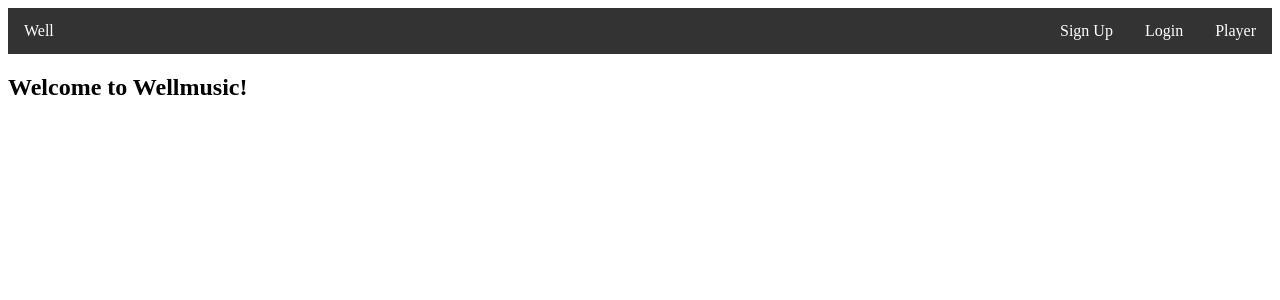
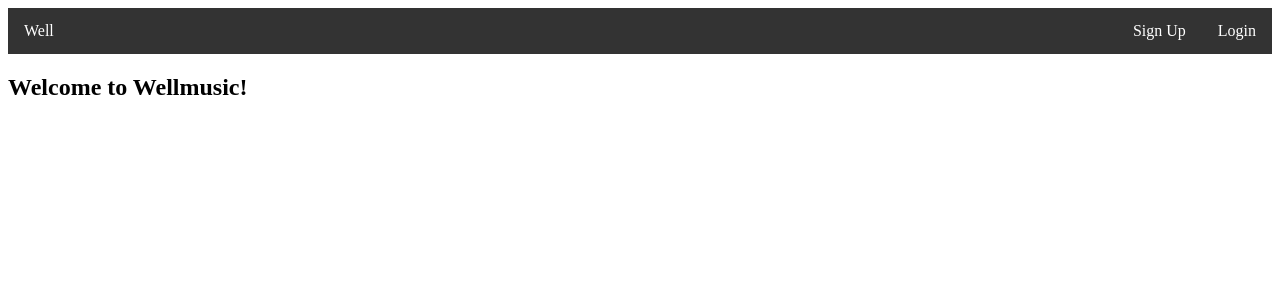
Before and after one commit to EtienneAbeng/WellMusic, a Django app: page / in a window 1280 px wide. Shown: the top 300 px of the page. Run offline with Django 4.2, Linux system fonts and the light colour scheme.

Commit message:
Refactor base.html to add Player link in navbar

```diff
--- a/well/templates/base.html
+++ b/well/templates/base.html
@@ -8,9 +8,11 @@
 <body>
     <div class="navbar">
         <a href="{% url 'home' %}">Well</a>
-        <a href="{% url 'player' %}" class="right">Player</a>  <!-- Ajout du lien Player -->
         {% if request.user.is_authenticated %}
-            <a href="{% url 'logout' %}" class="right">Logout</a>
+            {% block navbar_authenticated %}
+                <a href="{% url 'player' %}" class="right">Player</a>
+                <a href="{% url 'logout' %}" class="right">Logout</a>
+            {% endblock navbar_authenticated %}
         {% else %}
             <a href="{% url 'login' %}" class="right">Login</a>
             <a href="{% url 'signup' %}" class="right">Sign Up</a>
```
